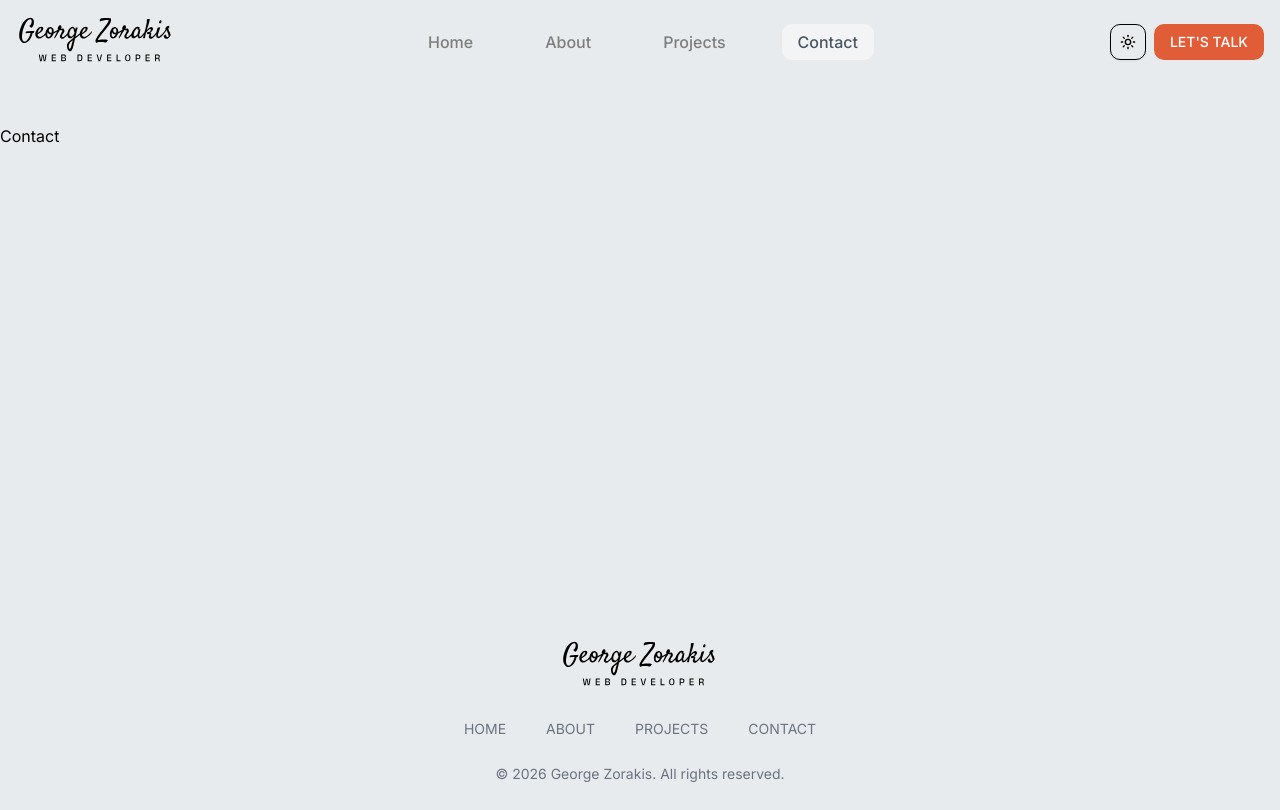
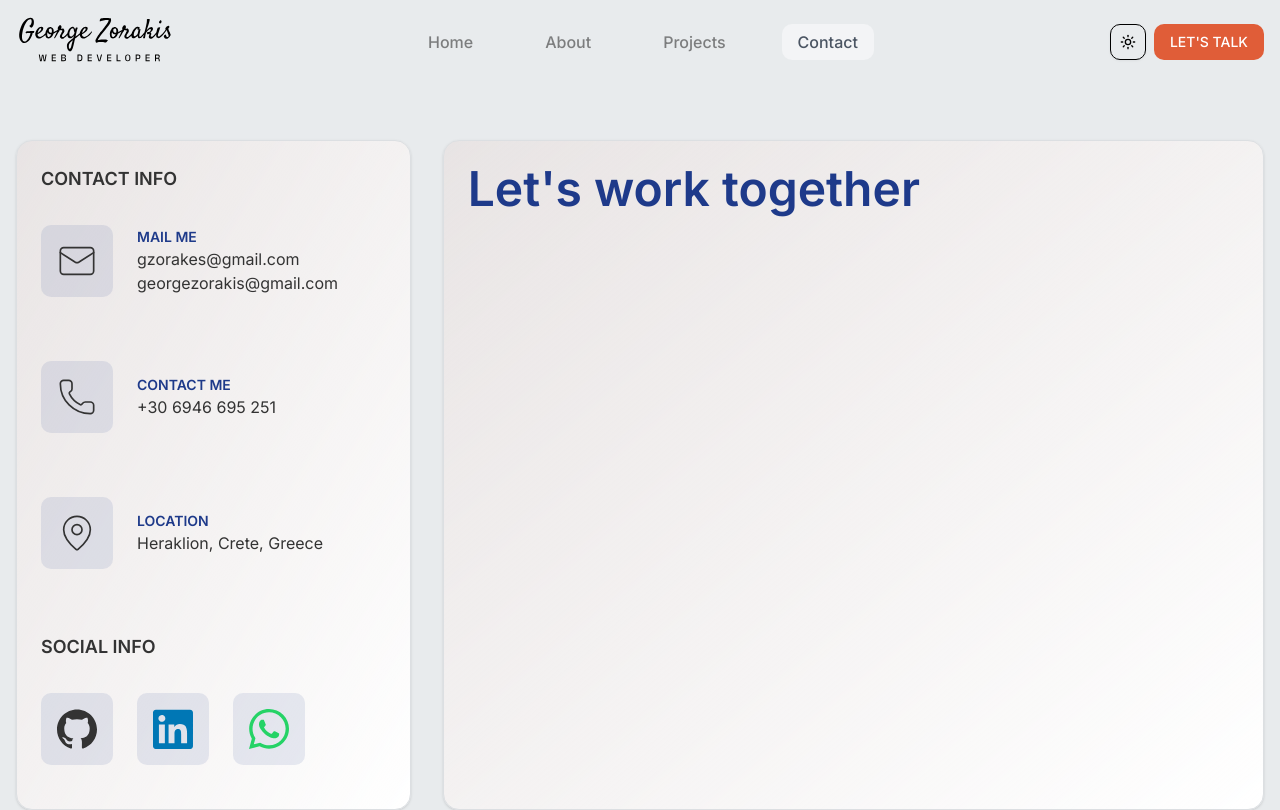
Before and after one commit to gzorakes/personal-portfolio, a Next.js app: page /contact in a window 1280 px wide. Shown: the top 810 px of the page. Built offline with nearby package versions, Linux system fonts and the light colour scheme.

Commit message:
contact page (process)

```diff
--- a/app/contact/page.tsx
+++ b/app/contact/page.tsx
@@ -1,3 +1,106 @@
-export default function page() {
-  return <div>Contact</div>;
+import { Card, CardContent, CardHeader, CardTitle } from "@/components/ui/card";
+import { socialLinks } from "@/data/credentials";
+import { Mail, MapPin, Phone } from "lucide-react";
+import Image from "next/image";
+import Link from "next/link";
+
+export default function ContactPage() {
+  return (
+    <div className="max-w-7xl mx-auto w-full p-4">
+      <div className="grid grid-cols-3 gap-8">
+        <Card>
+          <CardHeader>
+            <CardTitle className="text-lg">CONTACT INFO</CardTitle>
+          </CardHeader>
+          <CardContent>
+            <div className="space-y-16">
+              <div className="flex items-center gap-6">
+                <Link href="mailto:georgezorakis@gmail.com">
+                  <div className="bg-accent-foreground/10 p-4 rounded-md">
+                    <Mail
+                      size={40}
+                      strokeWidth={1}
+                      className="hover:scale-105 transition-transform"
+                    />
+                  </div>
+                </Link>
+                <div>
+                  <h2 className="text-sm font-semibold text-accent-foreground">
+                    MAIL ME
+                  </h2>
+                  <p className="">gzorakes@gmail.com</p>
+                  <p className="">georgezorakis@gmail.com</p>
+                </div>
+              </div>
+
+              <div className="flex items-center gap-6">
+                <Link href="tel:+306946695251">
+                  <div className="bg-accent-foreground/10 p-4 rounded-md">
+                    <Phone
+                      size={40}
+                      strokeWidth={1}
+                      className="hover:scale-105 transition-transform"
+                    />
+                  </div>
+                </Link>
+                <div>
+                  <h2 className="text-sm font-semibold text-accent-foreground">
+                    CONTACT ME
+                  </h2>
+                  <p className="">+30 6946 695 251</p>
+                </div>
+              </div>
+
+              <div className="flex items-center gap-6">
+                <div className="bg-accent-foreground/10 p-4 rounded-md">
+                  <MapPin size={40} strokeWidth={1} />
+                </div>
+                <div>
+                  <h2 className="text-sm font-semibold text-accent-foreground">
+                    LOCATION
+                  </h2>
+                  <p className="">Heraklion, Crete, Greece</p>
+                </div>
+              </div>
+            </div>
+          </CardContent>
+
+          <CardHeader className="mt-10">
+            <CardTitle className="text-lg">SOCIAL INFO</CardTitle>
+          </CardHeader>
+          <CardContent>
+            <ul className="flex gap-6 pb-5">
+              {socialLinks.map((social) => (
+                <li key={social.href}>
+                  <Link
+                    href={social.href}
+                    aria-label={social.label}
+                    target="_blank"
+                    rel="noopener noreferrer"
+                    className="block bg-accent-foreground/10 p-4 rounded-md"
+                  >
+                    <Image
+                      src={social.icon}
+                      width={40}
+                      height={40}
+                      alt={social.alt}
+                      className={social.className}
+                    />
+                  </Link>
+                </li>
+              ))}
+            </ul>
+          </CardContent>
+        </Card>
+
+        <Card className="col-span-2">
+          <CardHeader>
+            <CardTitle className="text-5xl font-semibold text-accent-foreground">
+              <h2>Let&apos;s work together</h2>
+            </CardTitle>
+          </CardHeader>
+        </Card>
+      </div>
+    </div>
+  );
 }
--- a/app/credentials/page.tsx
+++ b/app/credentials/page.tsx
@@ -1,4 +1,4 @@
-import { Button } from "@/components/ui/button";
+import { buttonVariants } from "@/components/ui/button";
 import {
   Card,
   CardContent,
@@ -6,7 +6,7 @@ import {
   CardHeader,
   CardTitle,
 } from "@/components/ui/card";
-import { education, experience, skills } from "@/data/credentials";
+import { education, experience, skills, socialLinks } from "@/data/credentials";
 import Image from "next/image";
 import Link from "next/link";
 
@@ -27,32 +27,36 @@ export default function CredentialsPage() {
           <div className="text-center">
             <h1 className="text-2xl font-semibold">George Zorakis</h1>
             <h2 className="text-muted-foreground pb-10">Web Developer</h2>
-            <ul className="flex gap-6 justify-center pb-5">
-              <li>
-                <Image
-                  src="/github.svg"
-                  width={40}
-                  height={40}
-                  alt="github icon"
-                  className="dark:invert hover:scale-105 transition-transform"
-                />
-              </li>
-              <li>
-                <Image
-                  src="/linkedin.svg"
-                  width={40}
-                  height={40}
-                  alt="github icon"
-                  className="hover:scale-105 transition-transform"
-                />
-              </li>
+            <ul className="flex gap-6 pb-5 justify-center">
+              {socialLinks.map((social) => (
+                <li key={social.href}>
+                  <Link
+                    href={social.href}
+                    aria-label={social.label}
+                    target="_blank"
+                    rel="noopener noreferrer"
+                    className="block bg-accent-foreground/10 p-4 rounded-md"
+                  >
+                    <Image
+                      src={social.icon}
+                      width={30}
+                      height={30}
+                      alt={social.alt}
+                      className={social.className}
+                    />
+                  </Link>
+                </li>
+              ))}
             </ul>
           </div>
         </CardContent>
 
         <CardFooter>
-          <Link href="/contact" className="w-full">
-            <Button className="w-full font-semibold">Contact me</Button>
+          <Link
+            href="/contact"
+            className={buttonVariants({ className: "w-full font-semibold" })}
+          >
+            Contact me
           </Link>
         </CardFooter>
       </Card>
--- a/data/credentials.ts
+++ b/data/credentials.ts
@@ -17,6 +17,14 @@ interface Education {
 interface Skill {
   id: number;
   name: string;
+}
+
+interface SocialLink {
+  href: string;
+  label: string;
+  icon: string;
+  alt: string;
+  className?: string;
 }
 
 export const experience: Experience[] = [
@@ -104,3 +112,27 @@ export const skills: Skill[] = [
   { id: 24, name: "WordPress" },
   { id: 25, name: "Elementor" },
 ];
+
+export const socialLinks = [
+  {
+    href: "https://github.com/gzorakes",
+    label: "View Github profile",
+    icon: "/github.svg",
+    alt: "GitHub icon",
+    className: "dark:invert hover:scale-105 transition-transform",
+  },
+  {
+    href: "https://www.linkedin.com/in/george-zorakis/",
+    label: "View LinkedIn profile",
+    icon: "/linkedin.svg",
+    alt: "LinkedIn icon",
+    className: "hover:scale-105 transition-transform",
+  },
+  {
+    href: "https://wa.me/306946695251",
+    label: "Message me on WhatsApp",
+    icon: "/whatsapp.svg",
+    alt: "WhatsApp icon",
+    className: "hover:scale-105 transition-transform",
+  },
+];
```
Also changed, not shown: public/whatsapp.svg (added).
